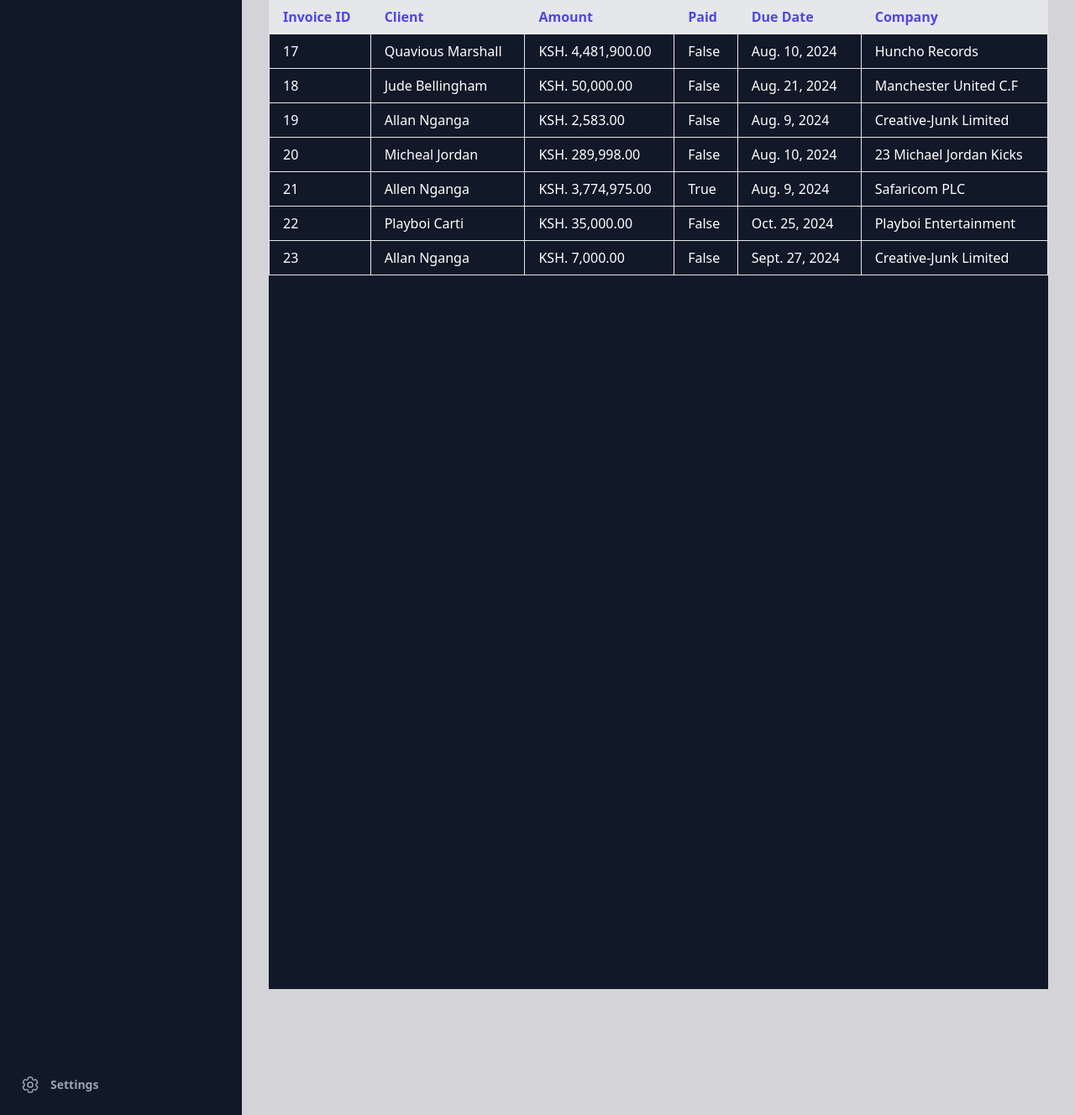
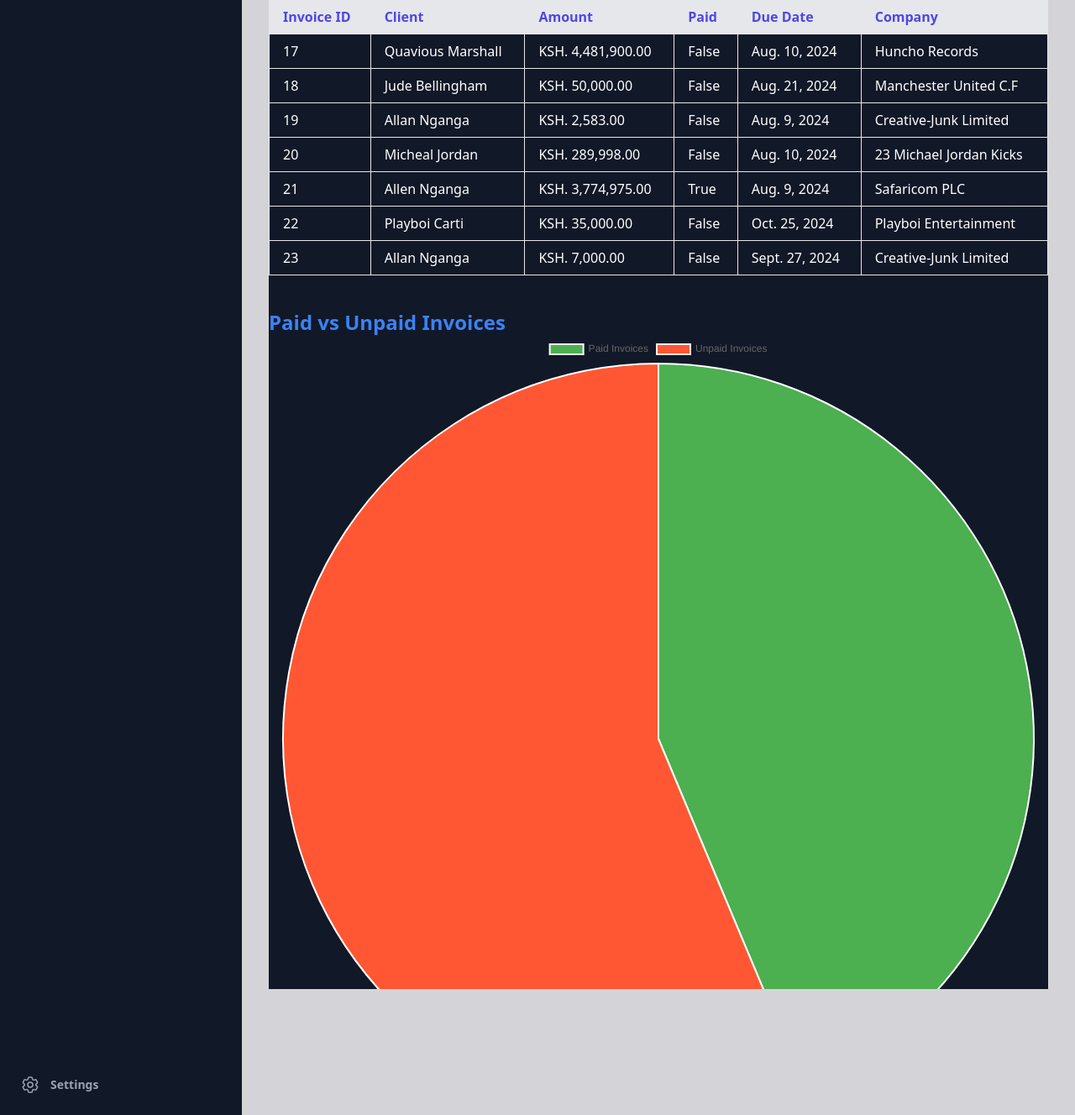
Before and after one commit to allan-nganga/django_invoice_generator, a Django app: page /reports/invoices/ in a window 1280 px wide. Shown: the part 629-1957 px from the top of the page at 84% size. Run offline with Django 5.2, Linux system fonts and the light colour scheme; data comes from the database, SQL or seed files in the repository; style sheets or scripts are compiled from the project's sources; parts of the project's set-up code (start-up, migrations or seed data) failed here and were passed over; some libraries are stand-ins or nearby versions.

Commit message:
Added pie chart to reports page

```diff
--- a/login/templates/reports/invoice_reports.html
+++ b/login/templates/reports/invoice_reports.html
@@ -10,7 +10,6 @@
 
         <!-- Filter Form -->
         <form method="GET" class="space-y-4">
-
             <!-- Date Filter -->
             <div>
                 <label for="date_filter" class="block text-sm font-medium leading-6 text-blue-500">Date Filter</label>
@@ -74,6 +73,7 @@
             <button type="submit"
                 class="mt-4 bg-indigo-600 text-white px-4 py-2 rounded-md hover:bg-indigo-700 focus:outline-none">Filter</button>
         </form>
+        </form>
 
         <!-- Invoice Table -->
         <h2 class="text-2xl font-bold mt-10 text-blue-500">Filtered Invoices</h2>
@@ -101,10 +101,20 @@
                 {% endfor %}
             </tbody>
         </table>
+
+        <!-- Pie Chart Section -->
+        <div class="mt-10">
+            <h2 class="text-2xl font-bold text-blue-500">Paid vs Unpaid Invoices</h2>
+            <canvas id="invoicePieChart" width="400" height="400"></canvas>
+        </div>
     </div>
 </div>
 
-<!-- Script to show/hide custom date fields -->
+<!-- Include Chart.js -->
+<script src="https://cdn.jsdelivr.net/npm/chart.js"></script>
+<script src="https://code.jquery.com/jquery-3.6.0.min.js"></script>
+
+<!-- Script to handle date range and render the pie chart -->
 <script>
     const dateFilter = document.getElementById('date_filter');
     const customDateRange = document.getElementById('custom-date-range');
@@ -115,5 +125,41 @@
             customDateRange.classList.add('hidden');
         }
     });
+
+    // Render the Pie Chart using Chart.js
+    const ctx = document.getElementById('invoicePieChart').getContext('2d');
+
+    // Use Django variables for chart data
+    const totalPaidAmount = {{ total_paid_amount|default:0 }};
+    const totalUnpaidAmount = {{ total_unpaid_amount|default:0 }};
+
+    const invoicePieChart = new Chart(ctx, {
+        type: 'pie',
+        data: {
+            labels: ['Paid Invoices', 'Unpaid Invoices'],
+            datasets: [{
+                label: 'Invoice Amount',
+                data: [totalPaidAmount, totalUnpaidAmount],
+                backgroundColor: ['#4CAF50', '#FF5733'],
+                hoverOffset: 4
+            }]
+        },
+        options: {
+            responsive: true,
+            plugins: {
+                legend: {
+                    position: 'top',
+                },
+                tooltip: {
+                    callbacks: {
+                        label: function(context) {
+                            let value = context.raw;
+                            return 'Amount: KSH ' + value.toFixed(2);
+                        }
+                    }
+                }
+            }
+        }
+    });
 </script>
 {% endblock %}
--- a/reports/views.py
+++ b/reports/views.py
@@ -45,6 +45,16 @@ def invoice_report_view(request):
     companies = Settings.objects.all()
     """
 
+    # Calculate total amounts for paid and unpaid invoices
+    paid_invoices = invoices.filter(paid=True)
+    unpaid_invoices = invoices.filter(paid=False)
+
+    total_paid_amount = sum(invoice.total_cost for invoice in paid_invoices)
+    total_unpaid_amount = sum(invoice.total_cost for invoice in unpaid_invoices)
+
+
     return render(request, 'reports/invoice_reports.html', {
-        'invoices':invoices
+        'invoices':invoices,
+        'total_paid_amount': total_paid_amount,
+        'total_unpaid_amount': total_unpaid_amount
     })
```
